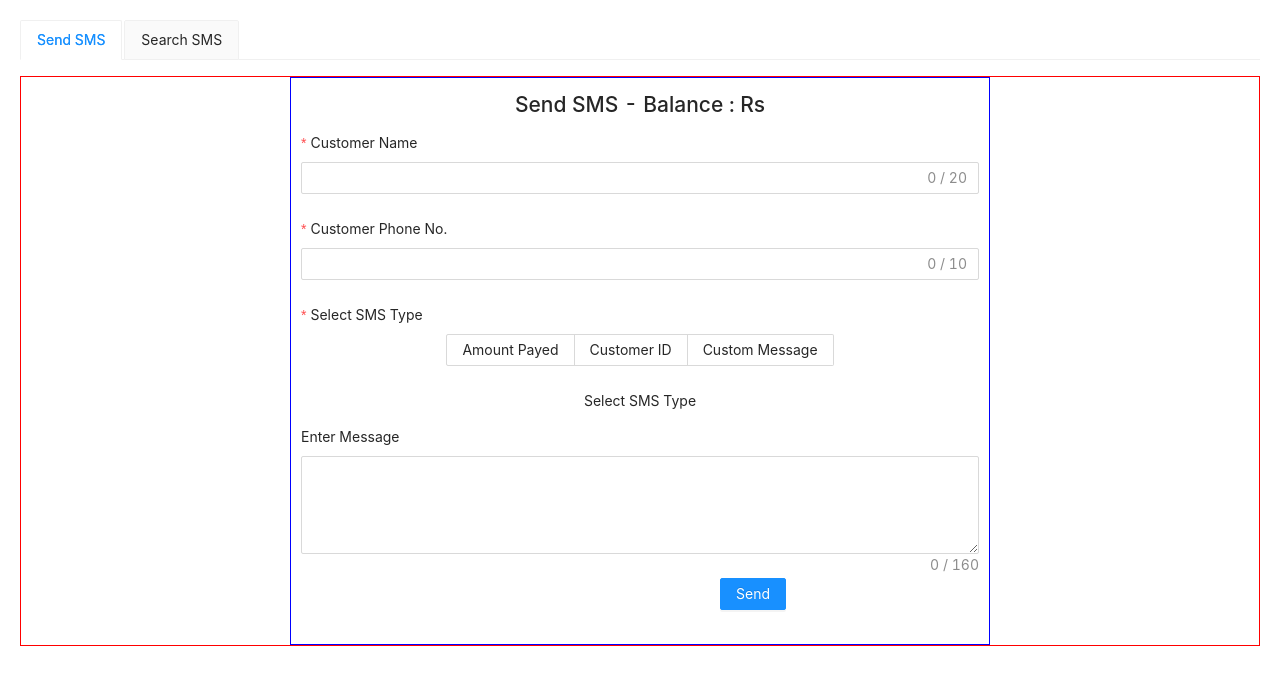
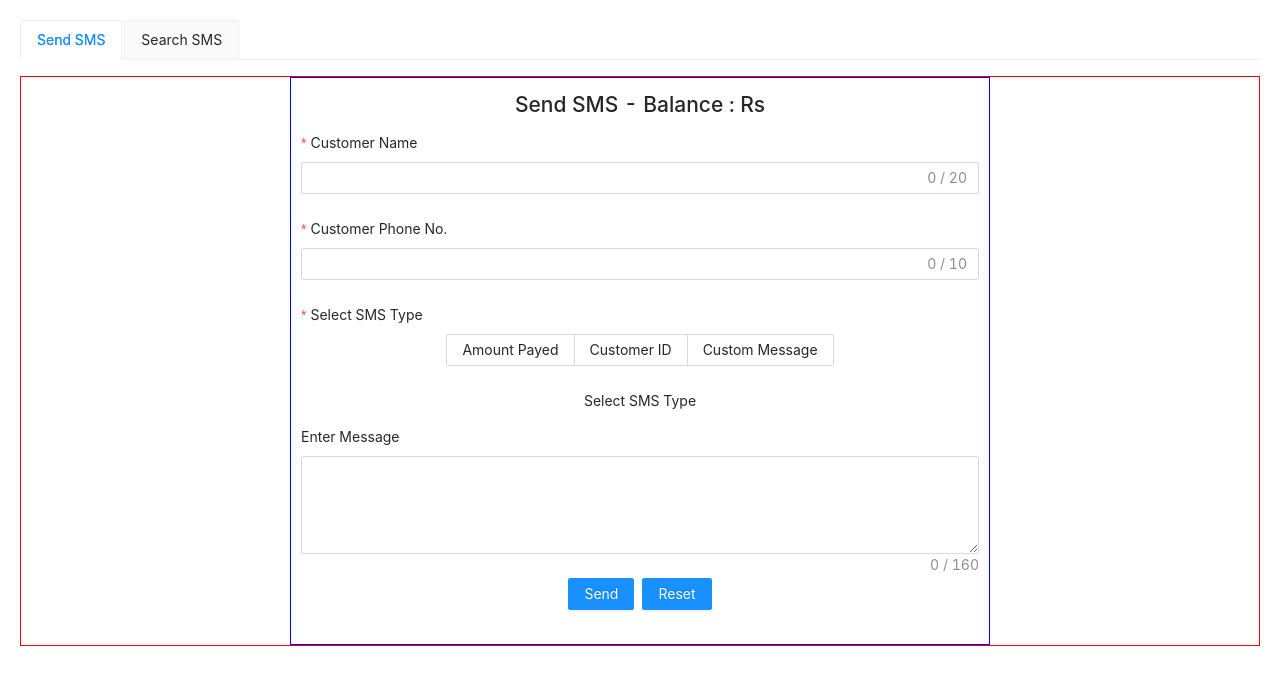
Before and after one commit to ShriMangalDeep/SMS_APP, a React (Create React App) app: page / in a window 1280 px wide. Shown: the top 684 px of the page. Built offline with nearby package versions, Linux system fonts and the light colour scheme; no server answers.

Commit message:
solve some bugs and add some logic for zero balance

```diff
--- a/src/Components/Find_SMS.jsx
+++ b/src/Components/Find_SMS.jsx
@@ -70,6 +70,7 @@ const Find_SMS = () => {
   return (
     <div className='SMS_Container' style={{ padding: "10px" }}>
       <div className="Find_SMS_Container">
+      <h2 style={{textAlign:"center"}}>Search For SMS</h2>
         <div className="find_sms_form" style={{ display: "flex", width: "100%" }}>
           <Input value={val} onChange={(e) => { setVal(e.target.value)}} showCount maxLength={20} placeholder={"Search anything ..."} />
           <Button type='primary' onClick={onSubmit}>Go</Button>
--- a/src/Components/Send_SMS.jsx
+++ b/src/Components/Send_SMS.jsx
@@ -1,6 +1,6 @@
 import React, { useState, useEffect } from 'react'
 import axios from 'axios';
-import { Form, Input, Button, Radio ,notification} from 'antd'
+import { Form, Input, Button, Radio ,notification, Space} from 'antd'
 
 const SMS_KEY=process.env.REACT_APP_SMS_KEY;
 
@@ -56,15 +56,15 @@ function Generate_Message(data) {
     switch (data.smstype) {
         case 'id':
             return [
-                `Welcome ${data.name} for ${Festival} offer, your customer-id is ${data.id}. We also accept online payment at 9408276130 - FROM SUNGOLD (MANGALDEEP).`,
-                `Congratulations ${data.name}, your registration ID is ${data.id} for ${Festival} offer. We also accept online payment at 9408276130 - FROM SUNGOLD (MANGALDEEP).`,
-                `Congratulations ${data.name} having listed with ID : ${data.id} for ${Festival} offer. We also accept online payment at 9408276130 - FROM SUNGOLD (MANGALDEEP).`
+                `Welcome ${data.name}, your customer-id is ${data.id}. We also accept online payment at 9408276130.`,
+                `Congratulations ${data.name}, your registration ID is ${data.id}. We also accept online payment at 9408276130.`,
+                `Congratulations ${data.name} having listed with ID : ${data.id}. We also accept online payment at 9408276130.`
             ]
         case 'amount':
             return [
-                `Thank you ${data.name}, we have received your payment for ${data.amount} Rs. We also accept online payment at 9408276130 - FROM SUNGOLD (MANGALDEEP).`,
-                `Thankyou ${data.name}, we got your payment of ${data.amount} Rs under ${Festival} offer. We also accept online payment at 9408276130 - FROM SUNGOLD (MANGALDEEP).`,
-                `Welcome to ${Festival} offer ${data.name}, we got your payment of ${data.amount} Rs. We also accept online payment at 9408276130 - FROM SUNGOLD (MANGALDEEP).`
+                `Thank you ${data.name}, we have received your payment for ${data.amount} Rs. We also accept online payment at 9408276130.`,
+                `Thankyou ${data.name}, we got your payment of ${data.amount} Rs. We also accept online payment at 9408276130.`,
+                `Welcome ${data.name}, we got your payment of ${data.amount} Rs. We also accept online payment at 9408276130.`
             ]
         case 'custom':
             return [data.message]
@@ -77,6 +77,7 @@ function Generate_Message(data) {
 }
 
 const Send_SMS = () => {
+    const [form] = Form.useForm();
     const [smsData,setsmsData] = useState({
         name:"",
         phonenumber:"",
@@ -91,7 +92,7 @@ const Send_SMS = () => {
     const onFinish = async (values) => {
         setloading(true);
         try{
-            const response = await axios.get(`https://www.fast2sms.com/dev/bulkV2?authorization=${SMS_KEY}&message=${smsData.message}&language=english&route=q&numbers=${smsData.phonenumber}`)
+            const response = await axios.get(`https://www.fast2sms.com/dev/bulkV2?authorization=${SMS_KEY}&message=${smsData.messageText.trim()}&language=english&route=q&numbers=${smsData.phonenumber.trim()}`)
             if(response.data.return)
             {
                 openNotification("success","SMS Sent",`SMS sent to ${smsData.name}`,'top')
@@ -100,7 +101,7 @@ const Send_SMS = () => {
             }
             else
             {
-                openNotification("error","SMS Not Sent!",`${response.data.status_code}`,'top')
+                openNotification("error","SMS Not Sent!",`${response.data.message}`,'top')
             }
             console.log(values)
             setloading(false);
@@ -116,6 +117,10 @@ const Send_SMS = () => {
         openNotification('error',"SMS Not Send!","Please fill all details correctly",'top')
     };
 
+    const onReset = () => {
+        form.resetFields();
+      };
+
     const OnRadioChange = (e) => {
         console.log(e.target.value);
         setsmsData({...smsData,smstype: e.target.value});
@@ -129,8 +134,15 @@ const Send_SMS = () => {
         }
         walletCall();
         if(parseInt(smsData.wallet)<=20){
-            console.log("open notification")
-            openNotification("warning","Low Balance !",`Balance is less than 20 Rs`,'top')
+            if (parseInt(smsData.wallet)===0)
+            {
+                setloading(true);
+                openNotification("error","Balance is 0 Rs","SMS will not be send plz recharge !");
+            }
+            else
+            {
+                openNotification("warning","Low Balance !",`Balance is less than 20 Rs`,'top')
+            }
         }
     },[]);
 
@@ -144,6 +156,7 @@ const Send_SMS = () => {
             <div className="form_container">
                 <h2>Send SMS - Balance : {smsData.wallet} Rs</h2>
                 <Form
+                    form={form}
                     layout='vertical'
                     name="basic"
                     // labelCol={{ span: 8 }}
@@ -205,10 +218,16 @@ const Send_SMS = () => {
                         <Input.TextArea rows={4} showCount maxLength={160} value={smsData.messageText}  onChange={(e)=>{setsmsData({...smsData,messageText :e.target.value})}}/>
                     {/* <textarea name='messageText' value={smsData.messageText} onChange={(e)=>{setsmsData({...smsData,message:e.target.value})}}></textarea> */}
                     </Form.Item>
-                    <Form.Item wrapperCol={{ offset: 8, span: 16 }}>
+                    <Form.Item >
+                        <Space>
+
                         <Button htmlType="submit" loading={loading} disabled={loading} type={"primary"}>
                             Send
                         </Button>
+                        <Button htmlType="button" onClick={onReset} type={"primary"}>
+                            Reset
+                        </Button>
+                        </Space>
                     </Form.Item>
                 </Form>
 
```
